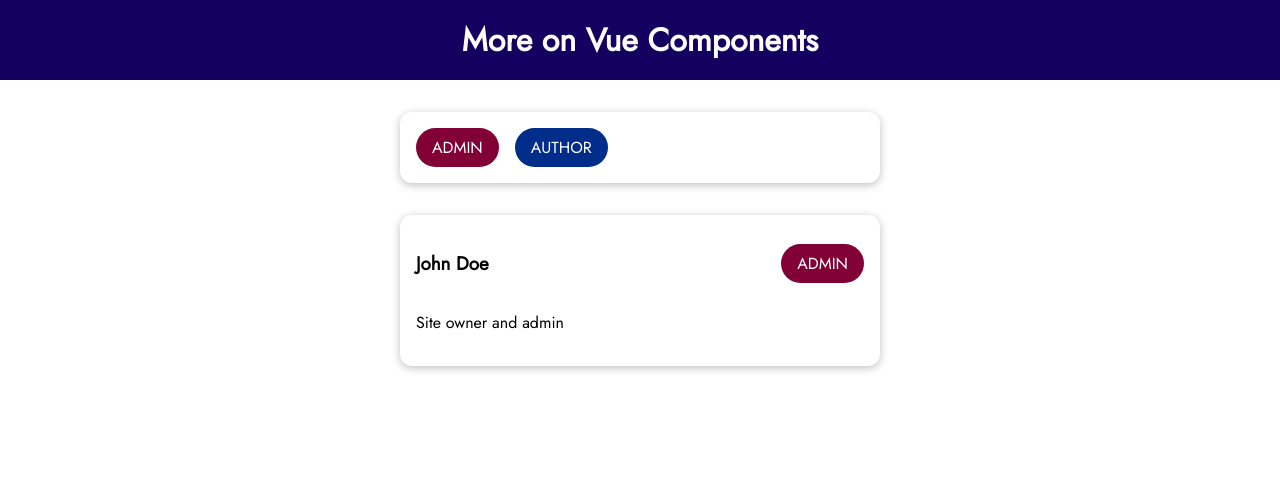
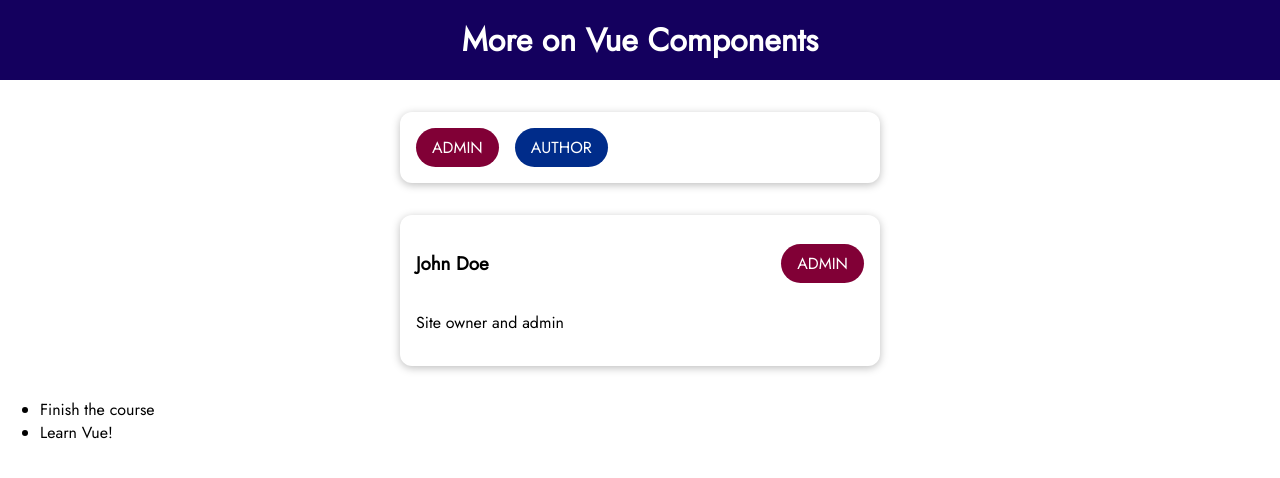
Before and after one commit to nzkks/vuejs-project, a Vue app: page / in a window 1280 px wide. Shown: the top 478 px of the page. Built offline with nearby package versions, Linux system fonts and the light colour scheme.

Commit message:
add a simple component which shows a list of items

```diff
--- /dev/null
+++ b/src/components/userBadges/CourseGoals.vue
@@ -0,0 +1,15 @@
+<template>
+  <ul>
+    <li v-for="goal in goals" :key="goal">{{ goal }}</li>
+  </ul>
+</template>
+
+<script>
+export default {
+  data() {
+    return {
+      goals: ['Finish the course', 'Learn Vue!'],
+    };
+  },
+};
+</script>
--- a/src/components/userBadges/UserBadges.vue
+++ b/src/components/userBadges/UserBadges.vue
@@ -3,6 +3,7 @@
     <TheHeader />
     <BadgeList />
     <UserInfo :full-name="activeUser.name" :info-text="activeUser.description" :role="activeUser.role" />
+    <CourseGoals />
   </div>
 </template>
 
@@ -10,9 +11,10 @@
 import TheHeader from './TheHeader.vue';
 import UserInfo from './UserInfo.vue';
 import BadgeList from './BadgeList.vue';
+import CourseGoals from './CourseGoals.vue';
 
 export default {
-  components: { BadgeList, TheHeader, UserInfo },
+  components: { BadgeList, CourseGoals, TheHeader, UserInfo },
   data() {
     return {
       activeUser: {
```
